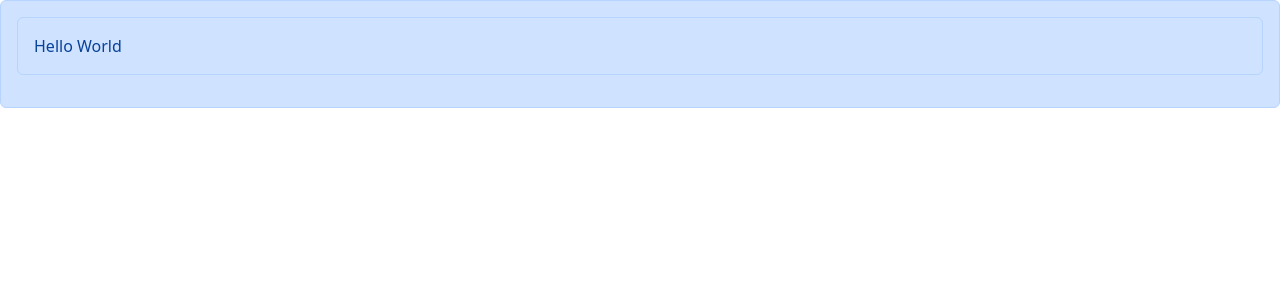
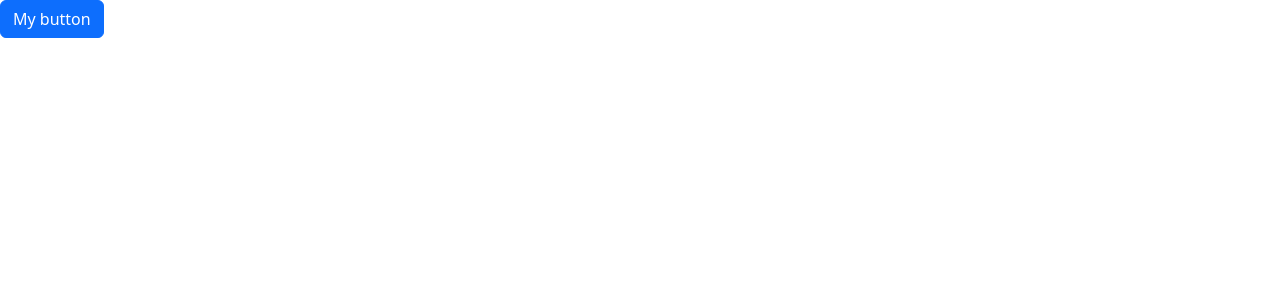
Before and after one commit to Nico-LeeNH/react-app, a React (Vite) app: page / in a window 1280 px wide. Shown: the top 300 px of the page. Built offline with nearby package versions, Linux system fonts and the light colour scheme.

Commit message:
button component

```diff
--- a/src/App.tsx
+++ b/src/App.tsx
@@ -1,12 +1,10 @@
+import Button from "./component/Button";
+
 // import ListGroup from "./component/ListGroup";
-import  Alert  from "./component/Alert";
-
 function App(){
   return (
-    <div className="alert alert-primary">
-      <Alert>
-    Hello <span>World</span>
-        </Alert>
+    <div>
+      <Button color="primary" onClick={()=>console.log('clicked')}>My button</Button>
     </div>
   );
 
--- /dev/null
+++ b/src/component/Button.tsx
@@ -0,0 +1,14 @@
+import React from 'react'
+
+interface Props{
+    children: string;
+    color?: string;
+    onClick: () => void;
+}
+
+const Button = ({children, onClick, color = 'primary'}: Props) => {
+  return (
+    <button className={'btn btn-'+ color} onClick={onClick} >{children}</button>
+  )
+}
+export default Button
```
